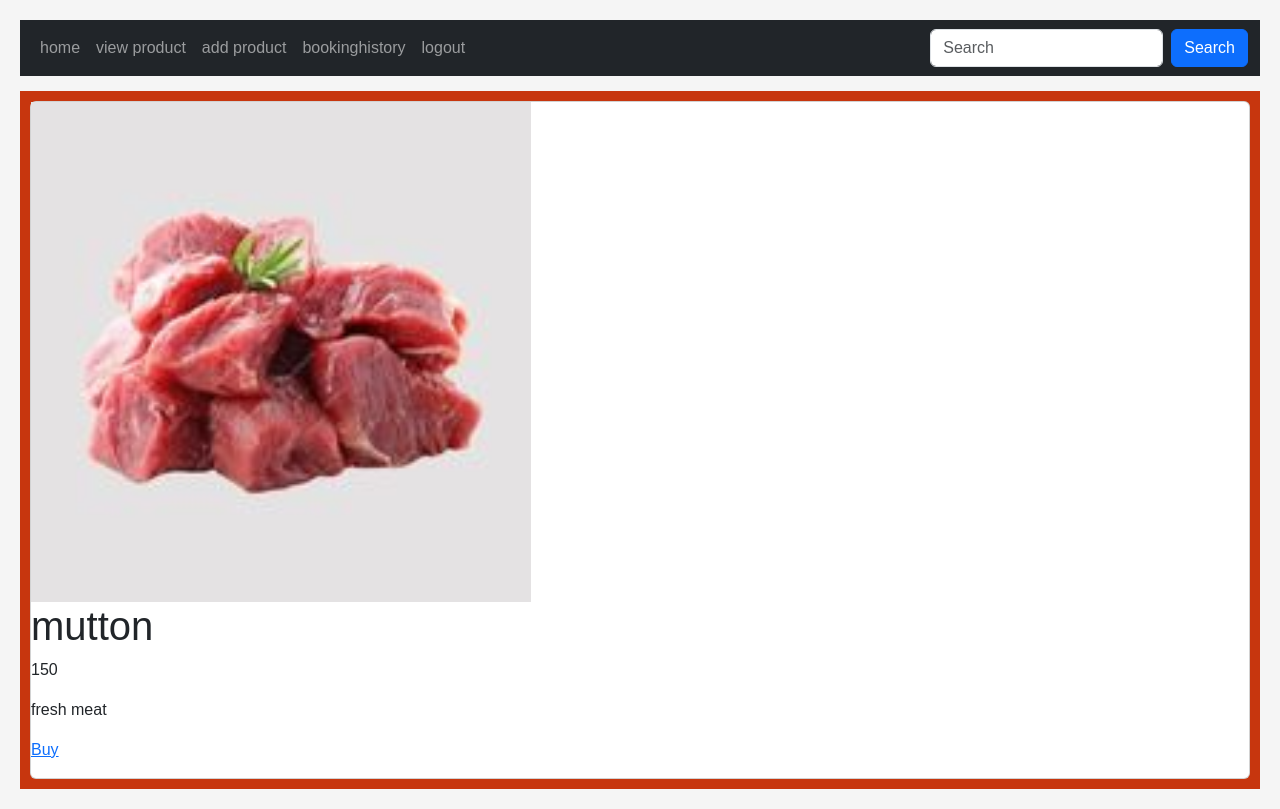
After one commit to alan2325/Fresh_Cuts, a Django app: page /shopprodetails/1 in a window 1280 px wide. The commit adds this page. Run offline with Django 5.2, Linux system fonts and the light colour scheme; data comes from the database, SQL or seed files in the repository; both versions use the stored data as it was after the commit.

Commit message:
designing

```diff
--- a/fresh_cuts/app/urls.py
+++ b/fresh_cuts/app/urls.py
@@ -19,6 +19,7 @@ urlpatterns = [
     path('upload',views.upload),
     path('userviewproduct',views.userviewproduct),
     path('prodetails/<int:id>',views.prodetails),
+    path('shopprodetails/<int:id>',views.shopprodetails),
     path('addtocart/<int:id>',views.user_cart),
     path('user_view_cart',views.user_view_cart),
     path('qty_incri/<int:id>',views.qty_incri),
--- a/fresh_cuts/app/views.py
+++ b/fresh_cuts/app/views.py
@@ -232,6 +232,11 @@ def prodetails(req,id):
     return render(req,'prodetails.html',{'data':data})
 
 
+def shopprodetails(req,id):
+    data=Product.objects.get(pk=id)
+    return render(req,'shopprodetails.html',{'data':data})
+
+
 def user_cart(req,id):
     if 'user' in req.session:
         product=Product.objects.get(pk=id)
--- /dev/null
+++ b/fresh_cuts/template/shopprodetails.html
@@ -0,0 +1,78 @@
+<!DOCTYPE html>
+<html>
+<head>
+    <meta name="viewport" content="width=device-width, initial-scale=1">
+    <link href="https://cdn.jsdelivr.net/npm/bootstrap@5.3.3/dist/css/bootstrap.min.css" rel="stylesheet">
+    <script src="https://cdn.jsdelivr.net/npm/bootstrap@5.3.3/dist/js/bootstrap.bundle.min.js"></script>
+<style>
+ body {
+    font-family: Arial, sans-serif;
+    background-color: #f5f5f5;
+    margin: 0;
+    padding: 20px;
+}
+
+</style>
+</head>
+<body>
+    <nav class="navbar navbar-expand-sm navbar-dark bg-dark">
+        <div class="container-fluid">
+
+          <div class="collapse navbar-collapse" id="mynavbar">
+            <ul class="navbar-nav me-auto">
+              <!-- <a href="#" class="logo">
+                <img src="static/images (1).png" alt="logo" width="70px">
+              </a> -->
+              <li class="nav-item">
+                <a class="nav-link" href="../shophome">home</a>
+              </li>
+              <li class="nav-item"></li>
+                <a class="nav-link" href="../viewpro">view product</a>
+              </li>
+              <!-- <li class="nav-item"></li>
+                <a class="nav-link" href="../viewshop">view shop</a>
+              </li> -->
+              <li class="nav-item">
+                <a class="nav-link" href="../addpro">add product</a>
+              </li>
+              <li class="nav-item">
+                <a class="nav-link" href="../bookinghistry">bookinghistory</a>
+              </li>
+
+              <li class="nav-item">
+                <a class="nav-link" href="../logout">logout</a>
+              </li>
+            </ul>
+            <form class="d-flex">
+              <input class="form-control me-2" type="text" placeholder="Search">
+              <button class="btn btn-primary" type="button">Search</button>
+            </form>
+          </div>
+        </div>
+      </nav>
+<!-- <ul>
+  <li><a class="active" href="../userhome">Home</a></li>
+  <li><a href="../userviewproduct">product</a></li>
+  <li><a href="../cart">Add to Cart</a></li>
+  <li><a href="../logout">logout</a></li>
+</ul> -->
+
+<div style="padding:10px;margin-top:15px;background-color:#c7360e;">
+  <div class="card">
+    <img src="{{data.image.url}}" alt="" style="width:500px">
+    <h1>{{data.name}}</h1>
+    <p>{{data.price}}</p>
+    <p>{{data.discription}}</p>
+    <!-- <div style="margin: 24px 0;">
+      <a href="#"><i class="fa fa-dribbble"></i></a>
+      <a href="#"><i class="fa fa-twitter"></i></a>
+      <a href="#"><i class="fa fa-linkedin"></i></a>
+      <a href="#"><i class="fa fa-facebook"></i></a>
+    </div> -->
+    <p>
+      <a href="../buynow">Buy</p>
+  </div>
+</div>
+
+</body>
+</html>
--- a/fresh_cuts/template/viewpro.html
+++ b/fresh_cuts/template/viewpro.html
@@ -96,7 +96,7 @@
           <li class="nav-item">
             <a class="nav-link" href="../addpro">add product</a>
           </li>
-          <li class="nav-item"></li>
+          <li class="nav-item">
             <a class="nav-link" href="../bookinghistry">bookinghistory</a>
           </li>
           <!-- <li class="nav-item">
@@ -123,7 +123,7 @@
           <h3>Product : {{i.name}}</h3>
           <p class="price">price :{{i.price}}</p>
           <p class="quantity">quantity :{{i.quantity}}</p>
-          <a href="../details/{{i.pk}}">Details</a>
+          <a href="../shopprodetails/{{i.pk}}">Details</a>
     <a href="../edit/{{i.pk}}">Edit</a>
       </div>
   </div>
```
Also changed, not shown: fresh_cuts/db.sqlite3, fresh_cuts/media/beef-boneless-b67_mif6uLU.jpg (added).
